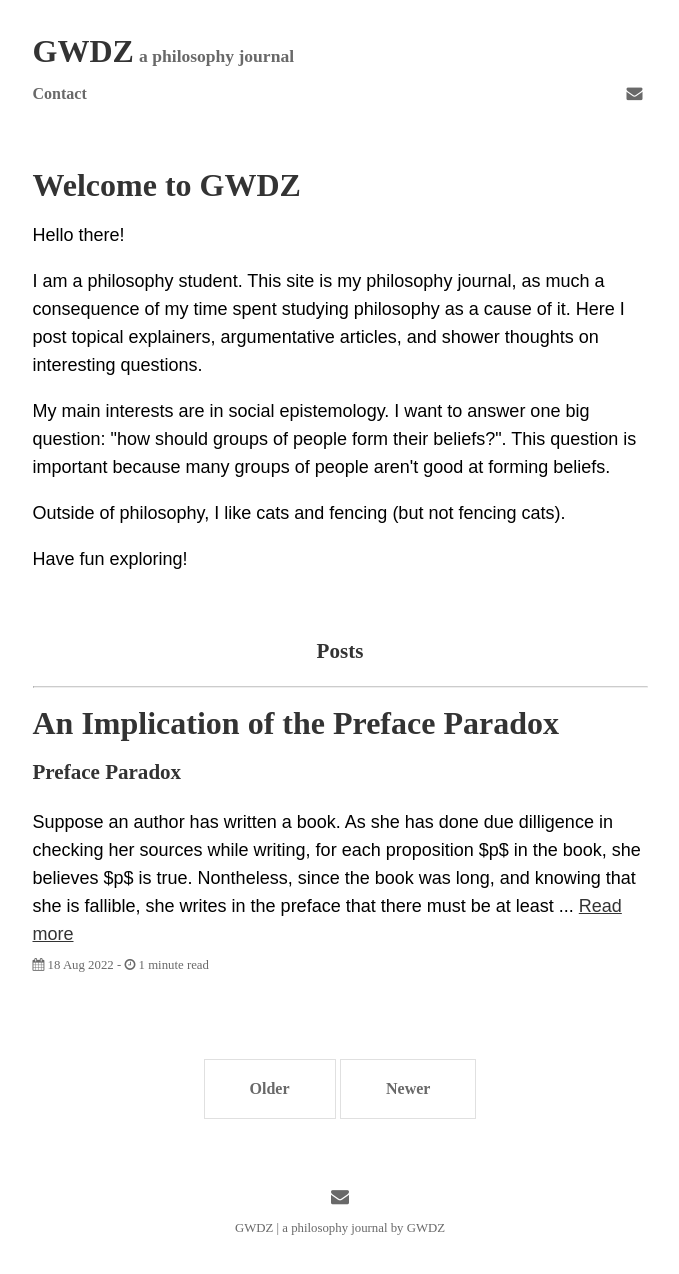
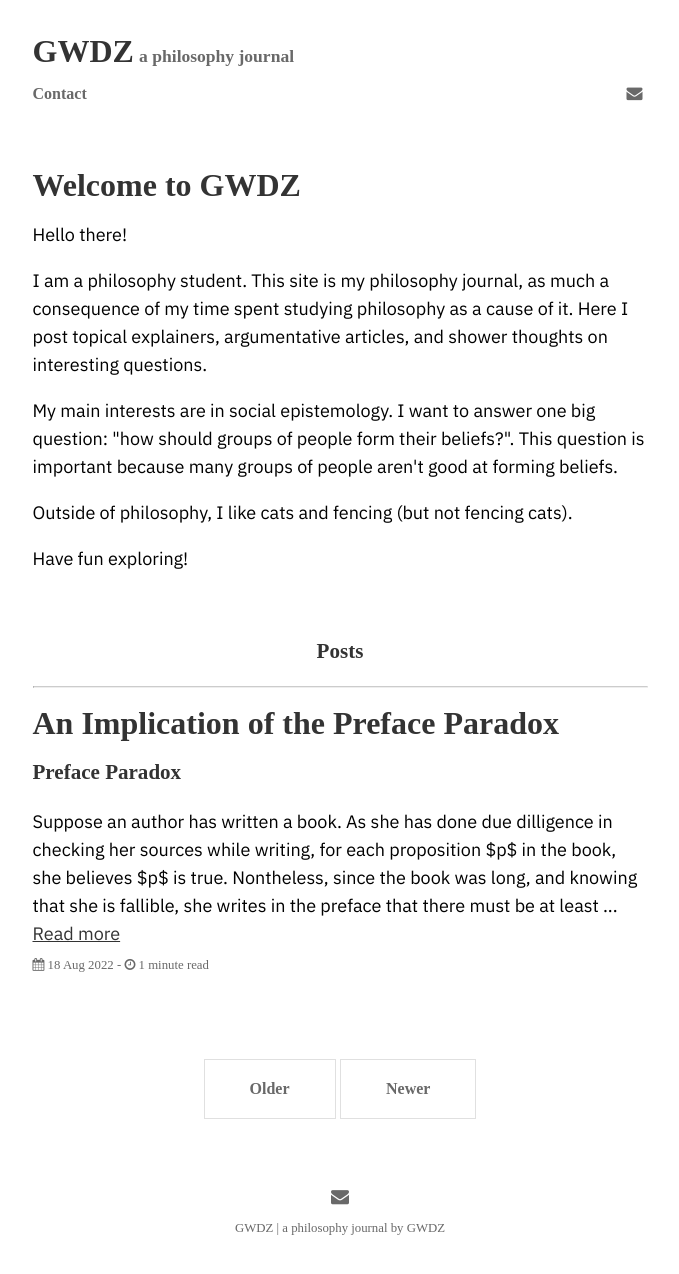
Before and after one commit to GWDZ-true/gwdz-site, a Jekyll site: the page built from index.html, in a window 1280 px wide. Shown: the whole page, without its empty margins (300-979 px from the left). Built offline with Jekyll 4.4.1, drawn with Linux system fonts in a browser that asks for light colours; some web fonts are replaced; the list of posts is cut into pages by our own code.

Commit message:
Update main.scss

```diff
--- a/assets/css/main.scss
+++ b/assets/css/main.scss
@@ -3,7 +3,7 @@
 
 @font-face{
     font-family: iaw;
-    src: url(../fonts/CFGText.otf);
+    src: url(../fonts/IBMPlexSans-Regular.woff);
     font-style: normal;
     font-weight: normal;
 }
```
